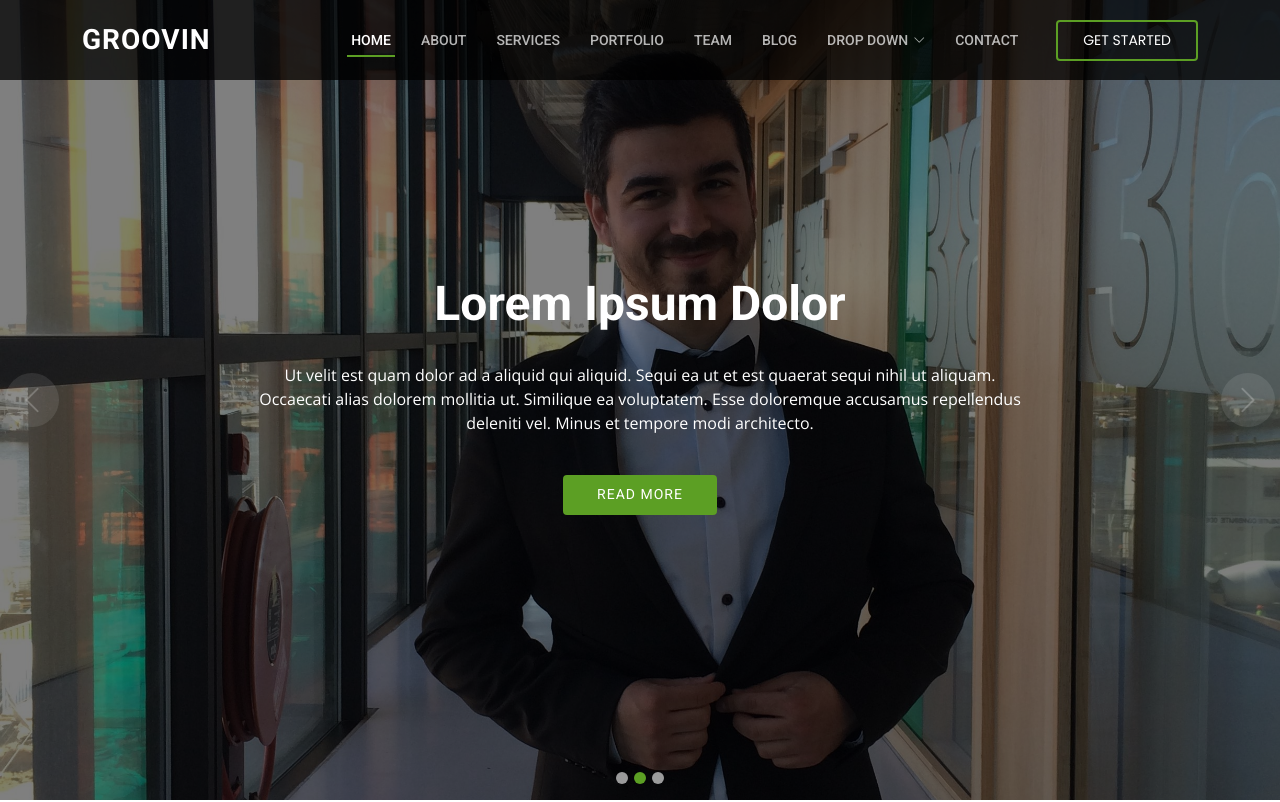
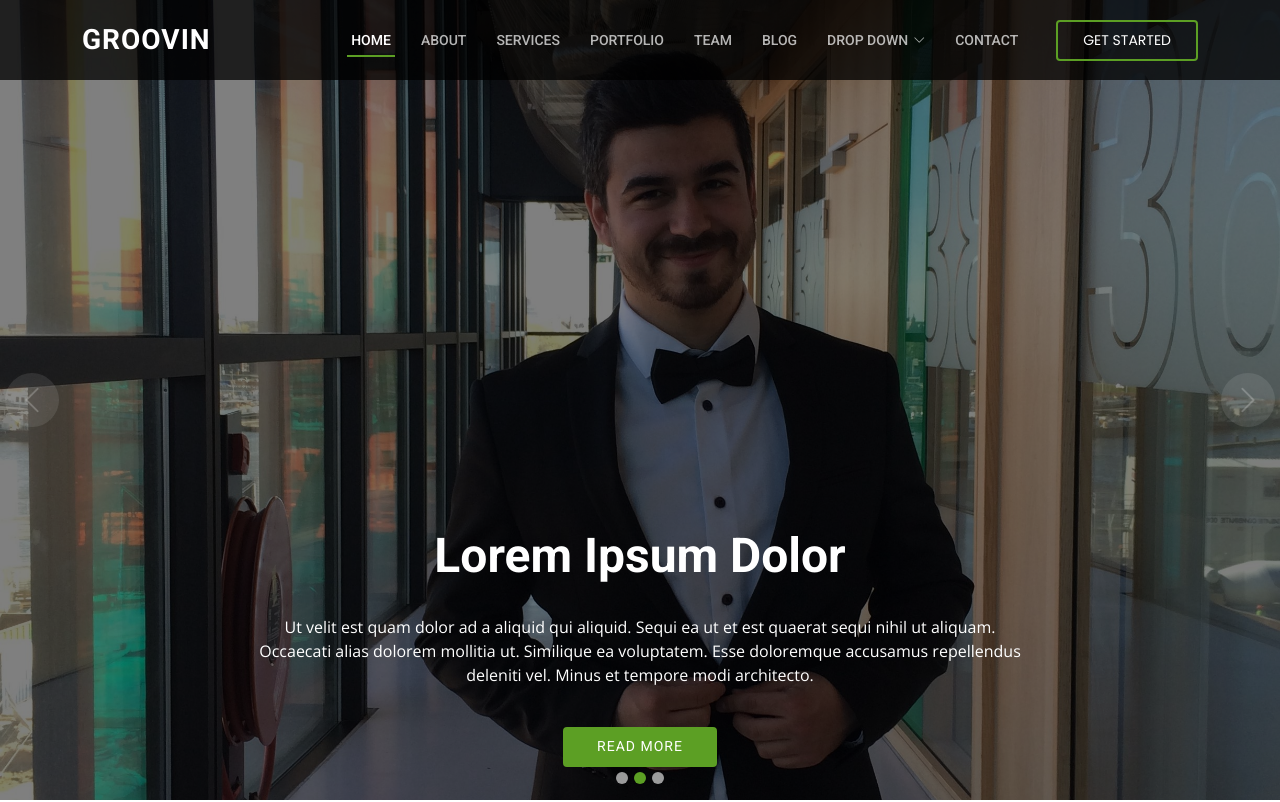
Before and after one commit to AndreLopesm/andrelopesm.github.io, a plain HTML site: page index.html in a window 1280 px wide. Shown: the top 802 px of the page. Drawn offline with nearby package versions, Linux system fonts and the light colour scheme.

Commit message:
Update_style

```diff
--- a/assets/css/style.css
+++ b/assets/css/style.css
@@ -344,9 +344,9 @@ h1, h2, h3, h4, h5, h6 {
 #hero .carousel-container {
   display: flex;
   justify-content: center;
-  align-items: center;
+  align-items: flex-end;
   position: absolute;
-  bottom: 0;
+  bottom: 23px;
   top: 0;
   left: 0;
   right: 0;
```
